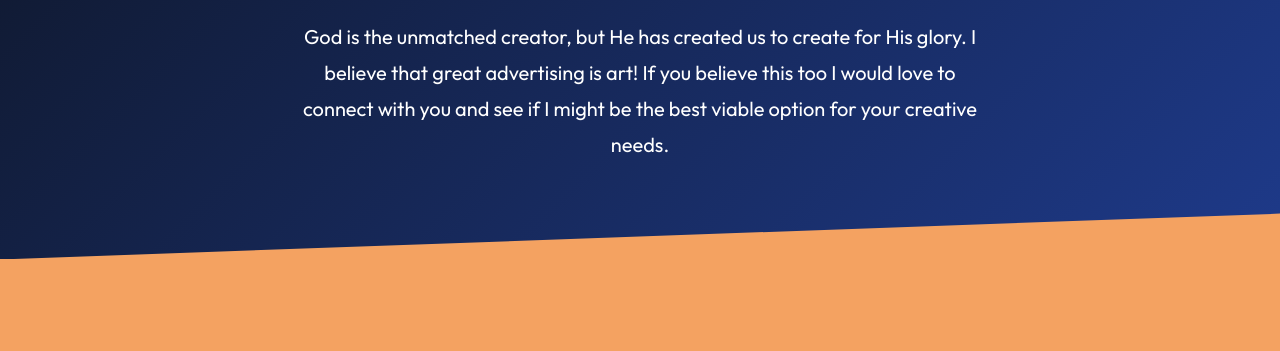
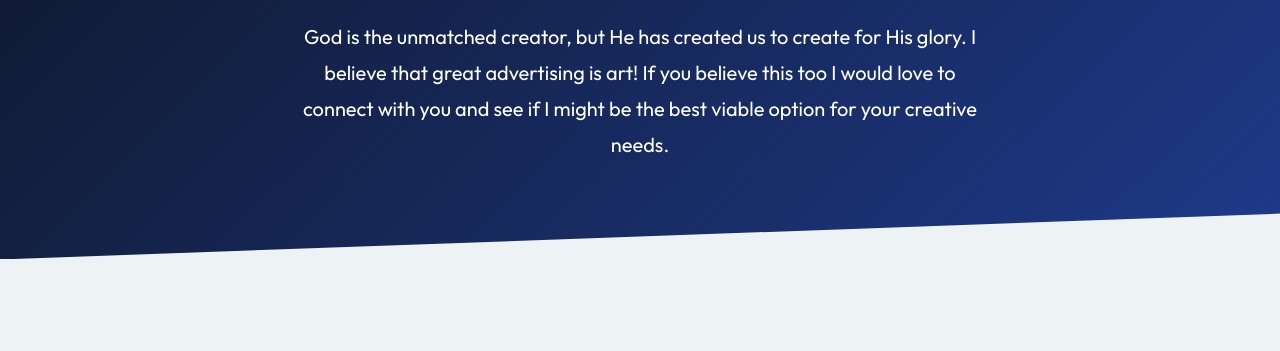
Before and after one commit to nohellforme/michaelgraening.github.io, a plain HTML site: page index.html in a window 1280 px wide. Shown: the part 329-680 px from the top of the page. Drawn offline with Linux system fonts and the light colour scheme.

Commit message:
Update index.html

```diff
--- a/index.html
+++ b/index.html
@@ -9,7 +9,7 @@
     :root {
       --primary-color: #023047;
       --accent-color: #f43f5e;
-      --bg-color: #f4a261;
+      --bg-color: #Edf2f4;
       --text-color: #1e293b;
       --card-bg: #ffffff;
       --highlight: #3b82f6;
```
